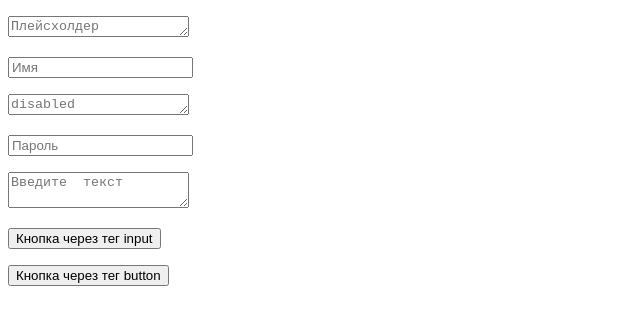
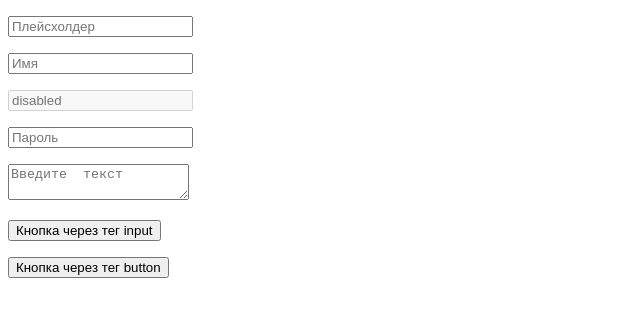
Before and after one commit to ksyshap/html-forms, a plain HTML site: page forms/index.html in a window 1280 px wide. Shown: the whole page, without its empty margins (0-640 px from the left). Drawn offline with Linux system fonts and the light colour scheme.

Commit message:
Update index.html

```diff
--- a/forms/index.html
+++ b/forms/index.html
@@ -7,9 +7,9 @@
 </head>
 <body>
     <form action="index.html" method="POST">
-       <p><textarea name="comment" rows="1" placeholder="Плейсхолдер"></textarea></p>
+       <p><input name="comment" rows="1" placeholder="Плейсхолдер"></input></p>
         <p><input type="text" id="name" name="name" placeholder="Имя"></p>
-       <p><textarea name="disabled" id="disabled" placeholder="disabled" rows="1"></textarea></p>
+       <p><input name="disabled" disabled="disabled"  id="disabled" placeholder="disabled" rows="1"></input></p>
        <p><input type="password" name="password" id="password" placeholder="Пароль"></p>
         <p><textarea name="text" id="text" placeholder="Введите  текст"></textarea></p>
        <p><input type="submit" name="knopka" value="Кнопка через тег input"></p>
```
